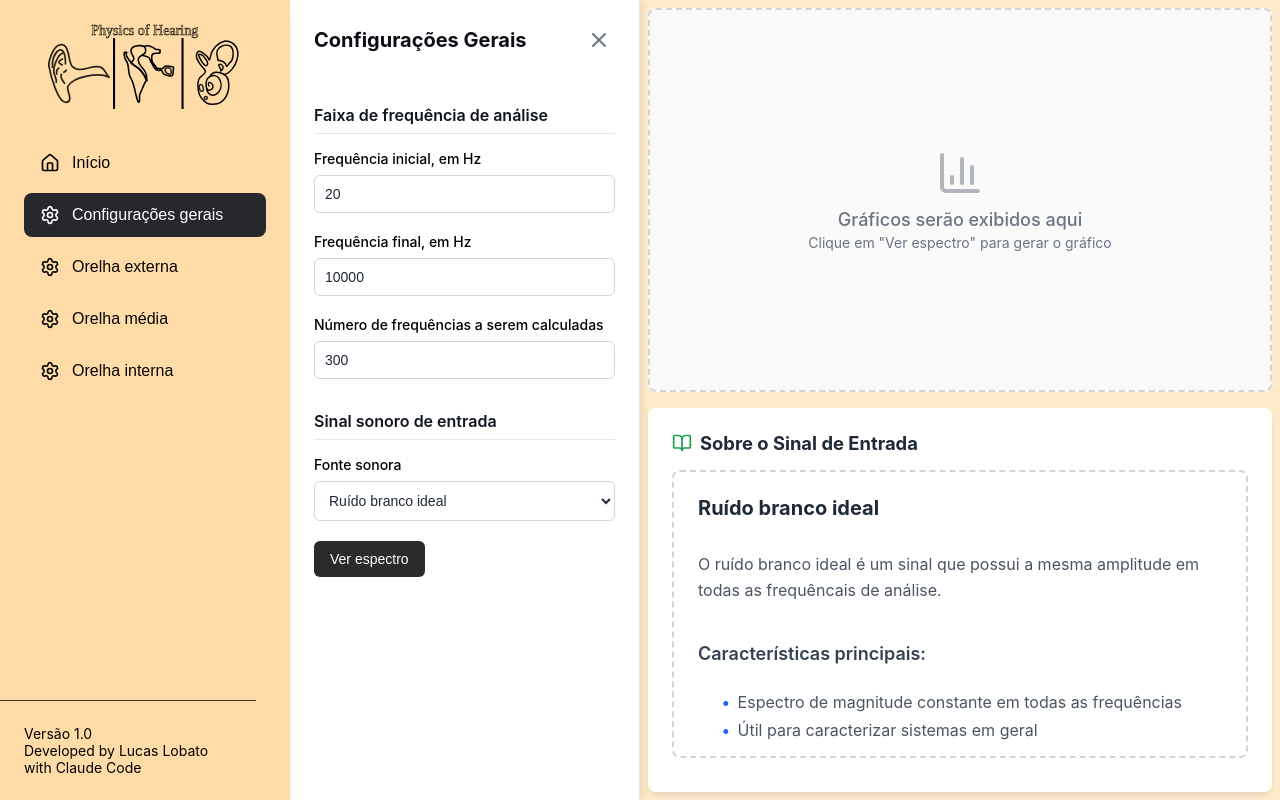
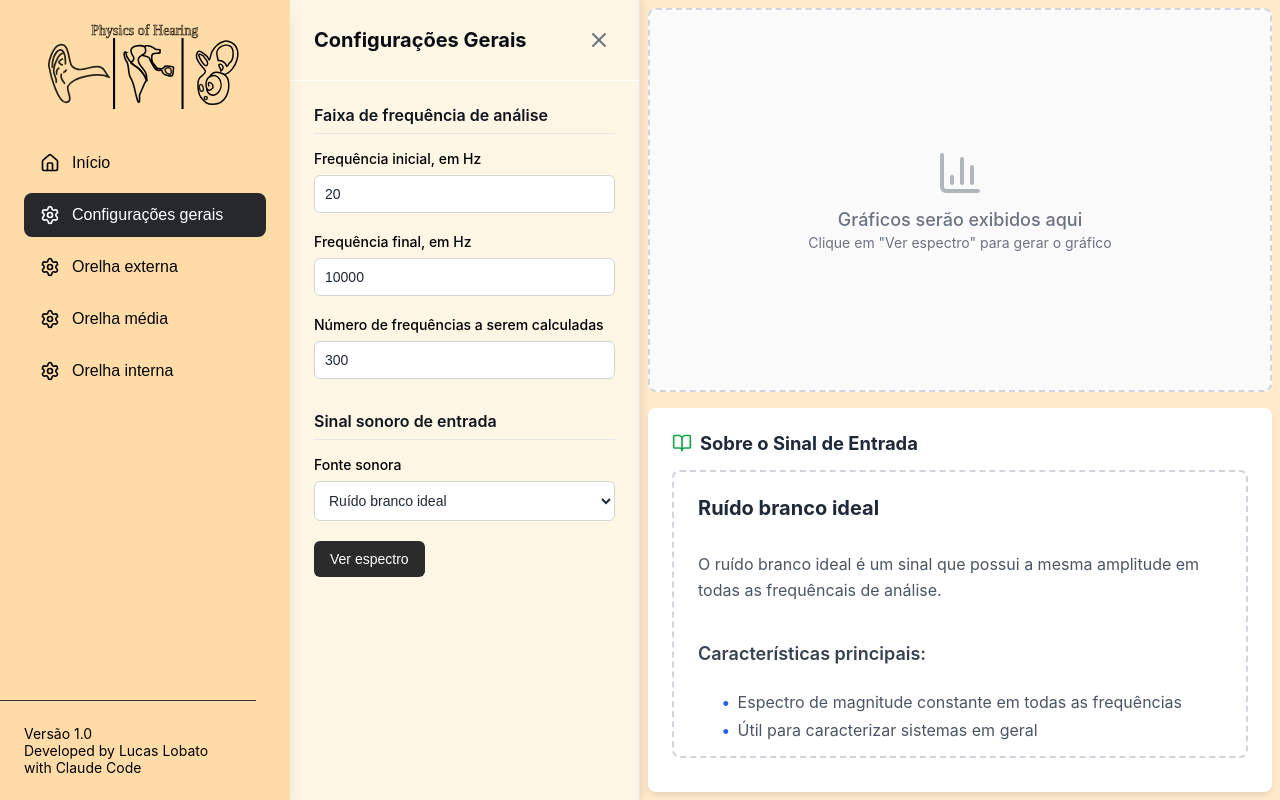
Before and after one commit to LucasCostaLobato/auditory-system-frontend, a React (Vite) app: page / in a window 1280 px wide. Both pictures are taken after a click on the button "Configurações gerais". Built offline with nearby package versions, Linux system fonts and the light colour scheme.

Commit message:
update colors and add how_to_add_buttons.md

```diff
--- a/src/styles/SettingsPanel.css
+++ b/src/styles/SettingsPanel.css
@@ -1,6 +1,6 @@
 .settings-panel {
   width: 350px;
-  background-color: #ffffff;
+  background-color: #fdf6e4;
   border-right: 1px solid #e5e7eb;
   box-shadow: 2px 0 8px rgba(0, 0, 0, 0.1);
   display: flex;
@@ -15,7 +15,7 @@
   align-items: center;
   padding: 1.5rem;
   border-bottom: 1px solid #ffffff;
-  background-color: #ffffff;
+  background-color: #fdf6e4;
 }
 
 .settings-title {
```
Also changed, not shown: 1 other file (tests, documents, lock files or other folders).
